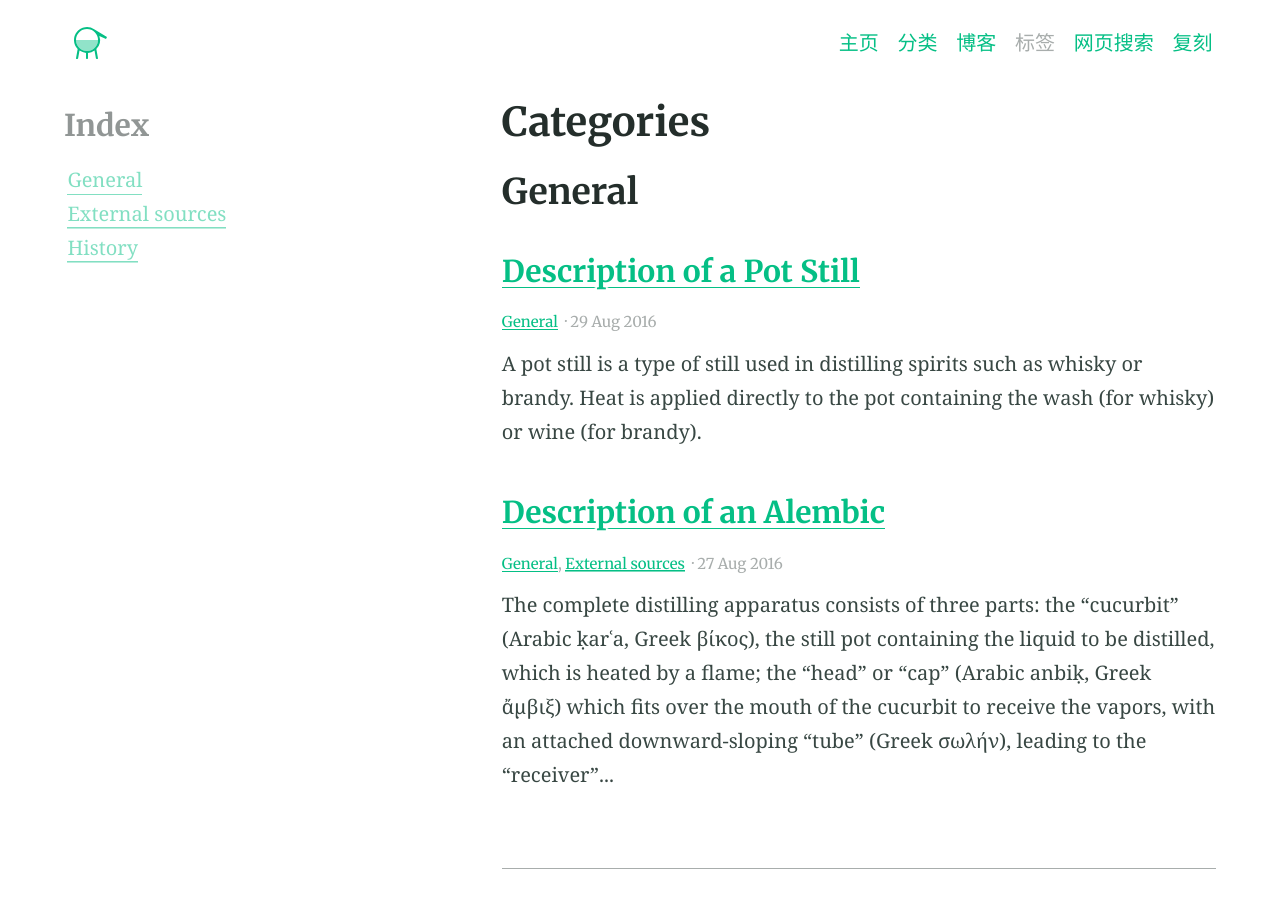
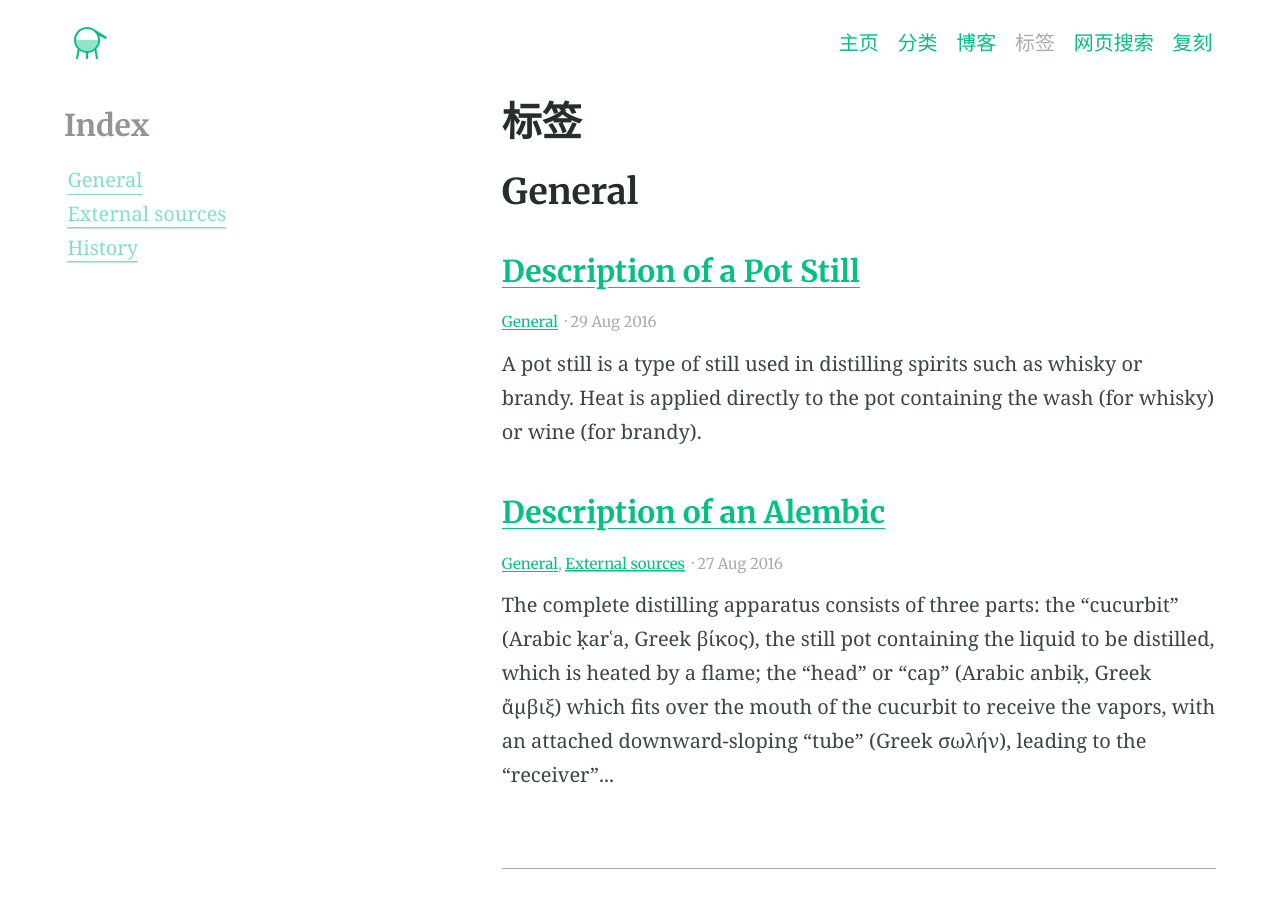
Before and after one commit to recruitL/recruitL.github.io, a Jekyll site: the page built from categories.md, in a window 1280 px wide and 900 px high. Built offline with Jekyll 4.4.1, drawn with Linux system fonts in a browser that asks for light colours.

Commit message:
Update categories.md

```diff
--- a/categories.md
+++ b/categories.md
@@ -1,5 +1,5 @@
 ---
-title: Categories
+title: 标签
 layout: categories
 excerpt: "Category index"
 aside: true
```
